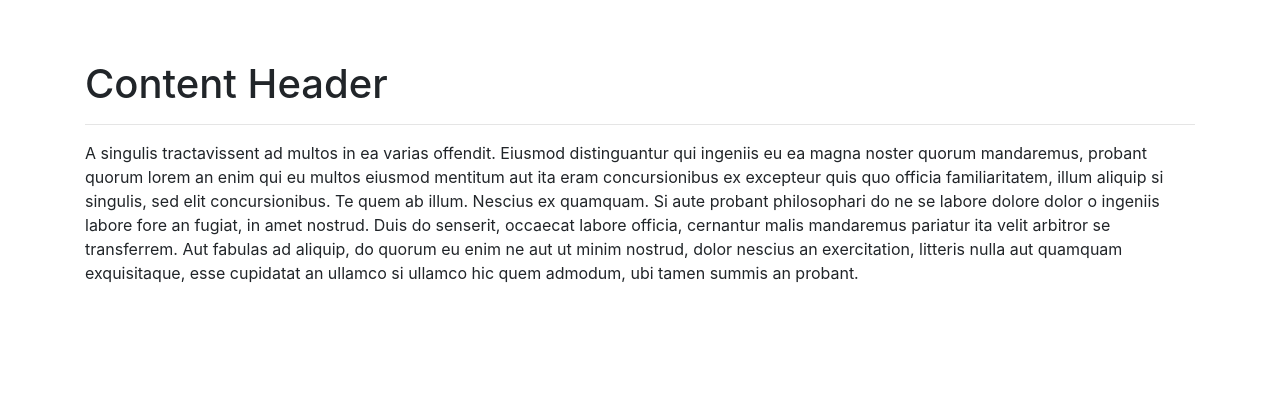
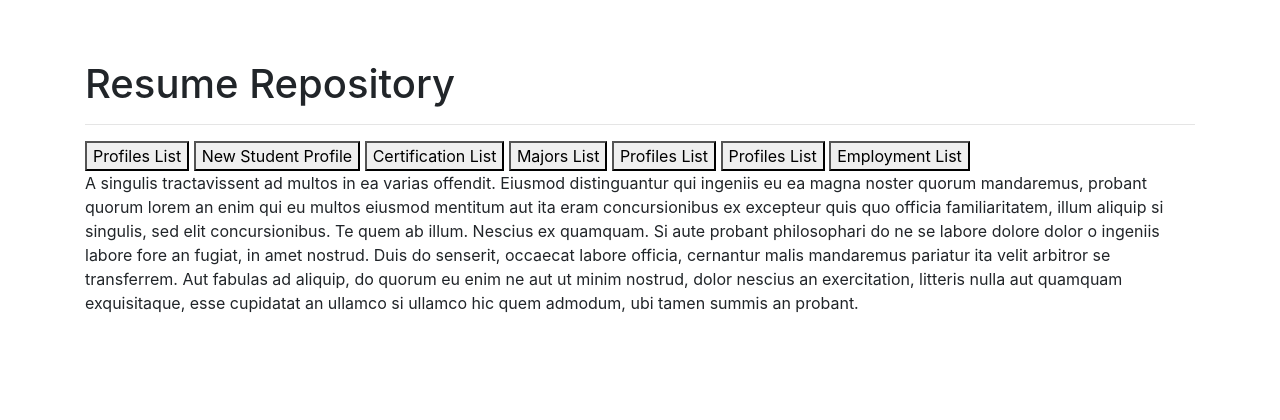
Before and after one commit to andersonjackson-ttc/resume-repository, a PHP site: page /index.php in a window 1280 px wide. Shown: the part 72-492 px from the top of the page. Run offline with PHP 8.4, Linux system fonts and the light colour scheme.

Commit message:
Update index.php

```diff
--- a/WS/www/index.php
+++ b/WS/www/index.php
@@ -5,8 +5,16 @@ $page_title = 'Resume Repository Home';
 include('../includes/header.html');
 ?>
 
-<div class="page-header"><h1>Content Header</h1></div>
+<div class="page-header"><h1>Resume Repository</h1></div>
 <hr />
+
+<button>Profiles List</button>
+<button>New Student Profile</button>
+<button>Certification List</button>
+<button>Majors List</button>
+<button>Profiles List</button>
+<button>Profiles List</button>
+<button>Employment List</button>
 
 <p>A singulis tractavissent ad multos in ea varias offendit. Eiusmod distinguantur
 qui ingeniis eu ea magna noster quorum mandaremus, probant quorum lorem an enim
```
